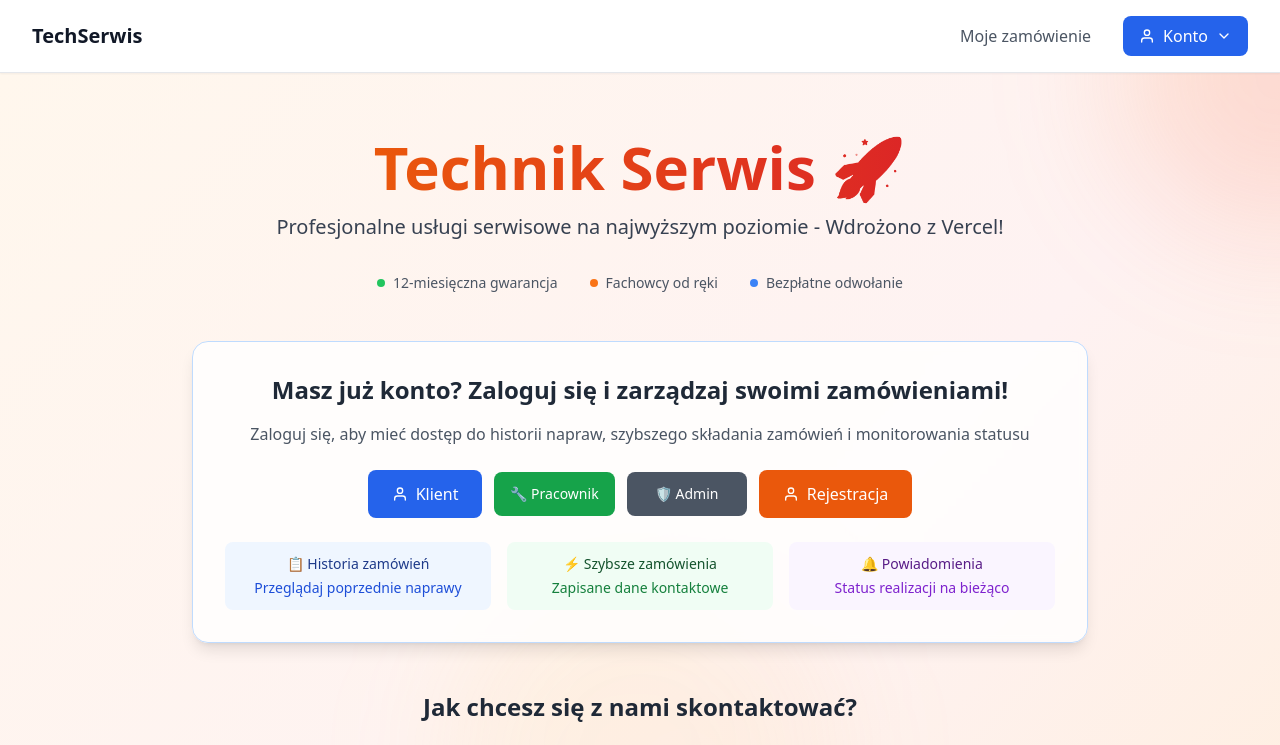
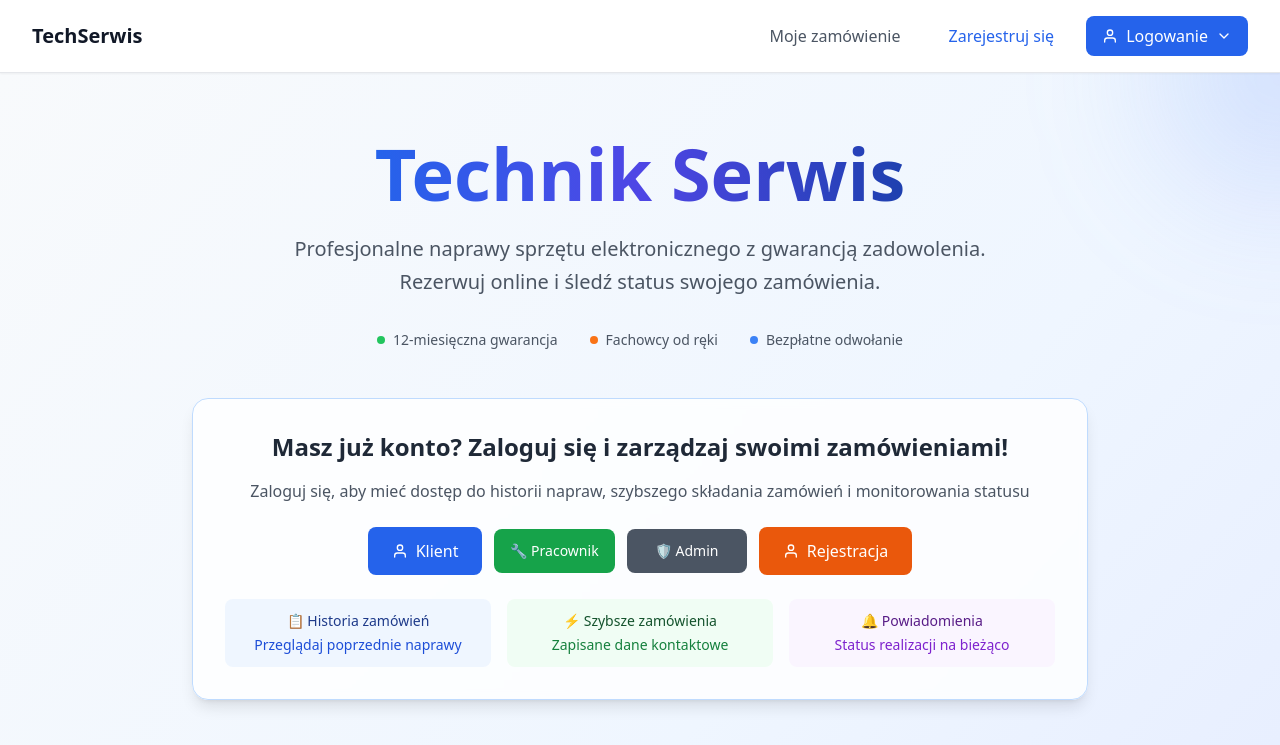
Before and after one commit to mkagd/technik, a Next.js app: page / in a window 1280 px wide. Shown: the top 745 px of the page. Built offline with nearby package versions, Linux system fonts and the light colour scheme; no server answers.

Commit message:
Improve homepage design - Modern hero section

```diff
--- a/pages/index.js
+++ b/pages/index.js
@@ -135,23 +135,26 @@ export default function Home() {
                   >
                     Moje zamówienie
                   </Link>
+                  <Link
+                    href="/rejestracja"
+                    className="px-4 py-2 text-blue-600 hover:text-blue-800 transition-colors"
+                  >
+                    Zarejestruj się
+                  </Link>
 
-                  {/* Rozwijane menu konta - responsive */}
+                  {/* Rozwijane menu logowania - responsive */}
                   <div className="relative dropdown-container">
                     <button
                       onClick={() => setShowLoginDropdown(!showLoginDropdown)}
                       className="px-4 py-2 bg-blue-600 text-white rounded-lg hover:bg-blue-700 transition-colors flex items-center gap-2"
                     >
                       <FiUser className="h-4 w-4" />
-                      Konto
+                      Logowanie
                       <FiChevronDown className={`h-4 w-4 transition-transform ${showLoginDropdown ? 'rotate-180' : ''}`} />
                     </button>
 
                     {showLoginDropdown && (
-                      <div className="absolute top-full mt-2 right-0 bg-white rounded-lg shadow-lg border border-gray-200 py-2 min-w-[220px] z-50">
-                        <div className="px-4 py-2 text-xs font-semibold text-gray-500 uppercase tracking-wide border-b border-gray-100">
-                          Logowanie
-                        </div>
+                      <div className="absolute top-full mt-2 right-0 bg-white rounded-lg shadow-lg border border-gray-200 py-2 min-w-[200px] z-50">
                         <Link
                           href="/logowanie"
                           className="block px-4 py-2 text-gray-700 hover:bg-blue-50 hover:text-blue-600 transition-colors"
@@ -174,17 +177,6 @@ export default function Home() {
                         >
                           🛡️ Administrator
                         </Link>
-
-                        <div className="px-4 py-2 text-xs font-semibold text-gray-500 uppercase tracking-wide border-t border-gray-100 mt-1">
-                          Nowe konto
-                        </div>
-                        <Link
-                          href="/rejestracja"
-                          className="block px-4 py-2 text-gray-700 hover:bg-orange-50 hover:text-orange-600 transition-colors"
-                          onClick={() => setShowLoginDropdown(false)}
-                        >
-                          ✨ Zarejestruj się
-                        </Link>
                       </div>
                     )}
                   </div>
@@ -196,24 +188,24 @@ export default function Home() {
       </nav>
 
       {/* Main Content */}
-      <main className="min-h-screen bg-gradient-to-br from-orange-50 via-red-50 to-orange-100 p-4 relative overflow-hidden">
+      <main className="min-h-screen bg-gradient-to-br from-slate-50 via-blue-50 to-indigo-100 p-4 relative overflow-hidden">
         {/* Background decoration */}
         <div className="absolute inset-0 overflow-hidden pointer-events-none">
-          <div className="absolute -top-40 -right-40 w-80 h-80 bg-gradient-to-br from-orange-400/20 to-red-400/20 rounded-full blur-3xl"></div>
-          <div className="absolute -bottom-40 -left-40 w-80 h-80 bg-gradient-to-br from-red-400/20 to-orange-400/20 rounded-full blur-3xl"></div>
-          <div className="absolute top-1/2 left-1/2 transform -translate-x-1/2 -translate-y-1/2 w-96 h-96 bg-gradient-to-br from-yellow-300/10 to-orange-300/10 rounded-full blur-3xl"></div>
+          <div className="absolute -top-32 -right-32 w-64 h-64 bg-gradient-to-br from-blue-400/20 to-indigo-400/20 rounded-full blur-3xl"></div>
+          <div className="absolute -bottom-32 -left-32 w-64 h-64 bg-gradient-to-br from-indigo-400/20 to-blue-400/20 rounded-full blur-3xl"></div>
         </div>
 
         {/* Content */}
         <div className="relative z-10">
           <div className="text-center py-12">
-            <h1 className="text-4xl md:text-6xl font-bold text-gray-800 mb-4">
-              <span className="bg-gradient-to-r from-orange-600 to-red-600 bg-clip-text text-transparent">
-                Technik Serwis 🚀
+            <h1 className="text-5xl md:text-7xl font-extrabold text-gray-900 mb-6 leading-tight">
+              <span className="bg-gradient-to-r from-blue-600 via-indigo-600 to-blue-800 bg-clip-text text-transparent">
+                Technik Serwis
               </span>
             </h1>
-            <p className="text-xl text-gray-700 mb-8">
-              Profesjonalne usługi serwisowe na najwyższym poziomie - Wdrożono z Vercel!
+            <p className="text-xl text-gray-600 mb-8 max-w-3xl mx-auto leading-relaxed">
+              Profesjonalne naprawy sprzętu elektronicznego z gwarancją zadowolenia.
+              Rezerwuj online i śledź status swojego zamówienia.
             </p>
             <div className="flex items-center justify-center gap-8 text-sm text-gray-600 mb-12">
               <div className="flex items-center gap-2">
```
